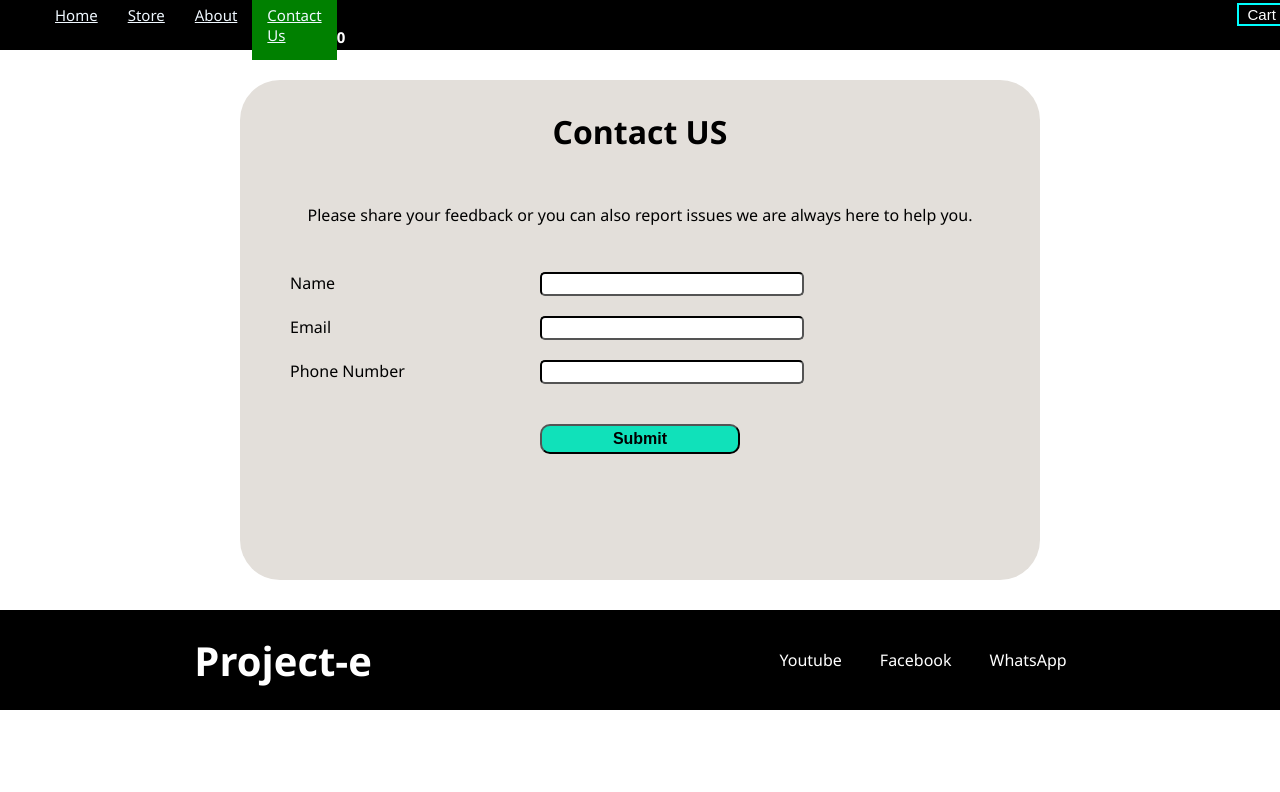
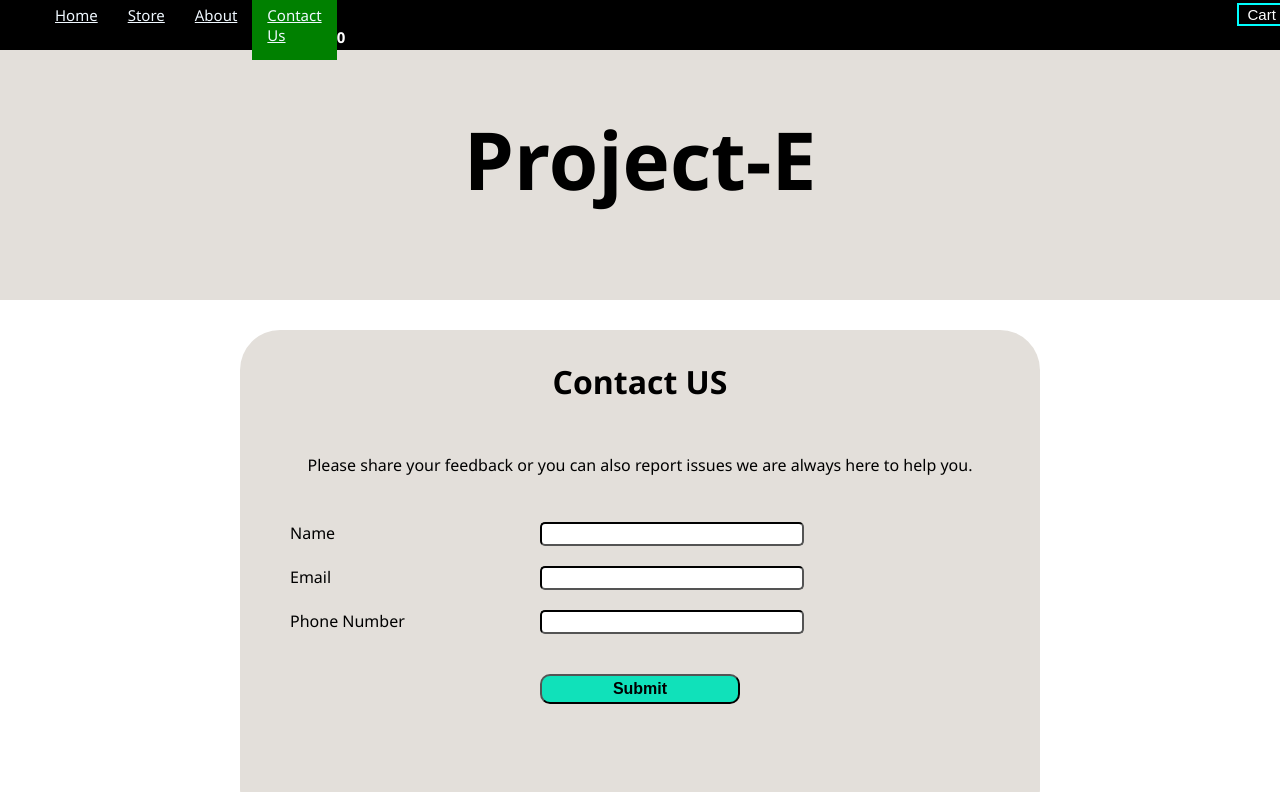
Before and after one commit to paandu6/E-commerce, a React (Create React App) app: page /contactus in a window 1280 px wide. Shown: the top 792 px of the page. Built offline with nearby package versions, Linux system fonts and the light colour scheme.

Commit message:
first commit

```diff
--- a/src/Pages/ContactUs.js
+++ b/src/Pages/ContactUs.js
@@ -1,4 +1,5 @@
 import { useRef } from 'react'
+import Banner from '../Compnents/Layout/Banner'
 import Footer from '../Compnents/Layout/Footer'
 import Navbar from '../Compnents/Layout/Navbar'
 import CartContextProvider from '../Storage/CartContextProvider'
@@ -26,7 +27,7 @@ function ContactUs(){
         <CartContextProvider>
             <div>
             <Navbar />
-
+            <Banner />
             </div>
         <div className={classes.formdiv}>
             <form onSubmit={formSubmitHandler}>
```
